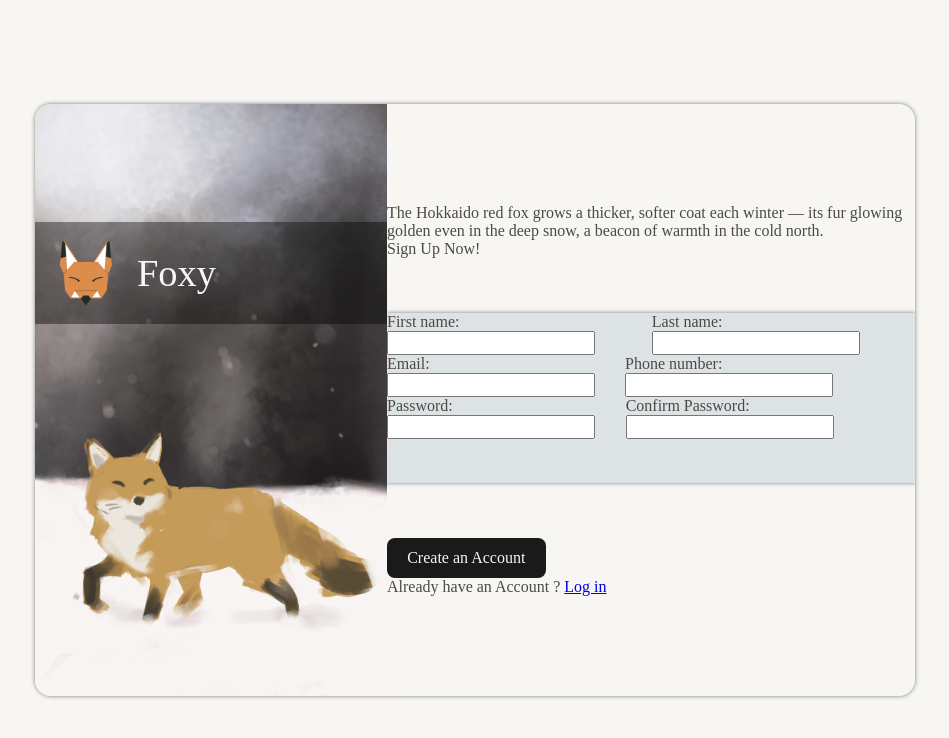
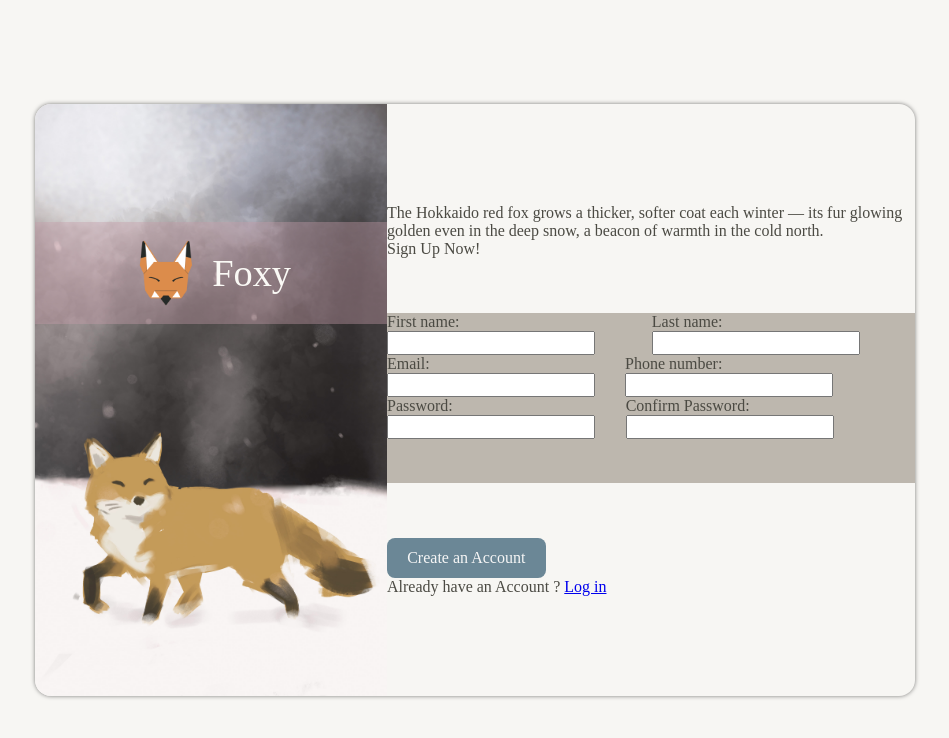
Before and after one commit to Kitsune7X/sign-up, a React (Vite) app: page / in a window 1280 px wide. Shown: the top 738 px of the page, without its empty margins (165-1114 px from the left). Built offline with nearby package versions, Linux system fonts and the light colour scheme; a web font is replaced by a local one.

Commit message:
refactor design

```diff
--- a/src/index.css
+++ b/src/index.css
@@ -6,7 +6,7 @@
 :root {
   --background-primary: #f7f6f3;
   --text-color-primary: #4b4a43;
-  --background-secondary: #dde2e5;
+  --background-secondary: #bdb7ae;
 }
 
 /* ---------- Variables — END ---------- */
@@ -101,18 +101,21 @@ body {
 
 #hero > div {
   display: flex;
-  background-color: rgba(0, 0, 0, 0.4);
+  /* background-color: rgba(0, 0, 0, 0.4); */
+  background-color: rgba(196, 155, 168, 0.4);
+  /* backdrop-filter: blur(); */
   padding: 1rem;
   align-items: center;
-  gap: 1rem;
+  gap: 0.7rem;
   position: absolute;
   top: 20%;
   width: 100%;
+  justify-content: center;
 }
 
 #hero > div > h1 {
   font-size: clamp(1.2rem, 2rem + 0.5vw, 3rem);
-  color: #f6f6f6;
+  color: #faf9f5;
   font-family: "Font Awesome 6 Free";
 }
 
@@ -136,8 +139,8 @@ div + form {
 }
 
 h2 + section {
-  background-color: #dde2e5;
-  box-shadow: 0 0 4px 0 rgba(0, 0, 0, 0.5);
+  background-color: var(--background-secondary);
+  /* box-shadow: 0 0 4px 0 rgba(0, 0, 0, 0.5); */
   height: 170px;
 }
 
@@ -155,7 +158,7 @@ button {
   font-size: 1em;
   font-weight: 500;
   font-family: inherit;
-  background-color: #1a1a1a;
+  background-color: #6b8796;
   cursor: pointer;
   transition: border-color 0.25s;
   color: #f6f6f6;
```
